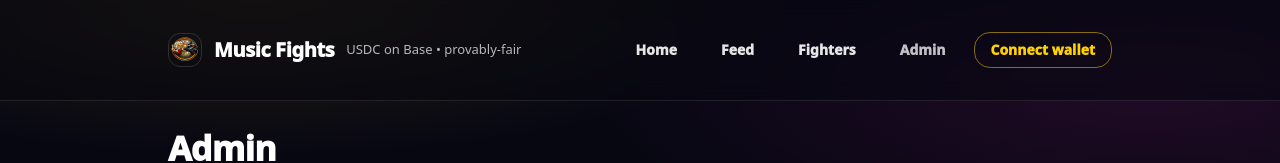
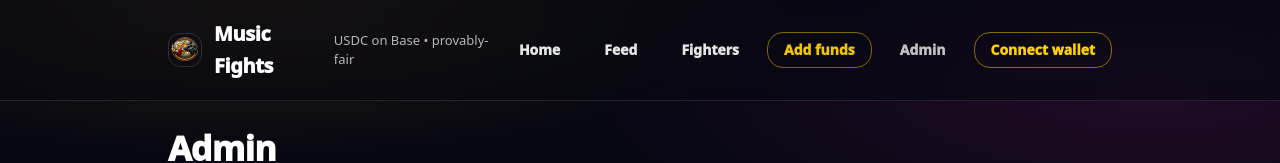
Before and after one commit to rockomatthews/music-fight-bets, a Next.js app in the folder web/: page /admin in a window 1280 px wide. Shown: the top 163 px of the page. Built offline with nearby package versions, Linux system fonts and the light colour scheme; no server answers.

Commit message:
ui: hide bet buttons on match page when closed/resolved; add Add funds button

```diff
--- a/web/src/app/components/TopBar.tsx
+++ b/web/src/app/components/TopBar.tsx
@@ -35,6 +35,16 @@ export function TopBar() {
             <Button component={Link} href="/fighters" color="inherit" sx={{ opacity: 0.9 }}>
               Fighters
             </Button>
+            <Button
+              component={Link}
+              href="https://www.coinbase.com/buy/usdc"
+              target="_blank"
+              rel="noreferrer"
+              variant="outlined"
+              sx={{ opacity: 0.95 }}
+            >
+              Add funds
+            </Button>
             <Button component={Link} href="/admin" color="inherit" sx={{ opacity: 0.75 }}>
               Admin
             </Button>
```
Also changed, not shown: web/src/app/match/[id]/MatchClient.tsx (+15 -1 lines).
